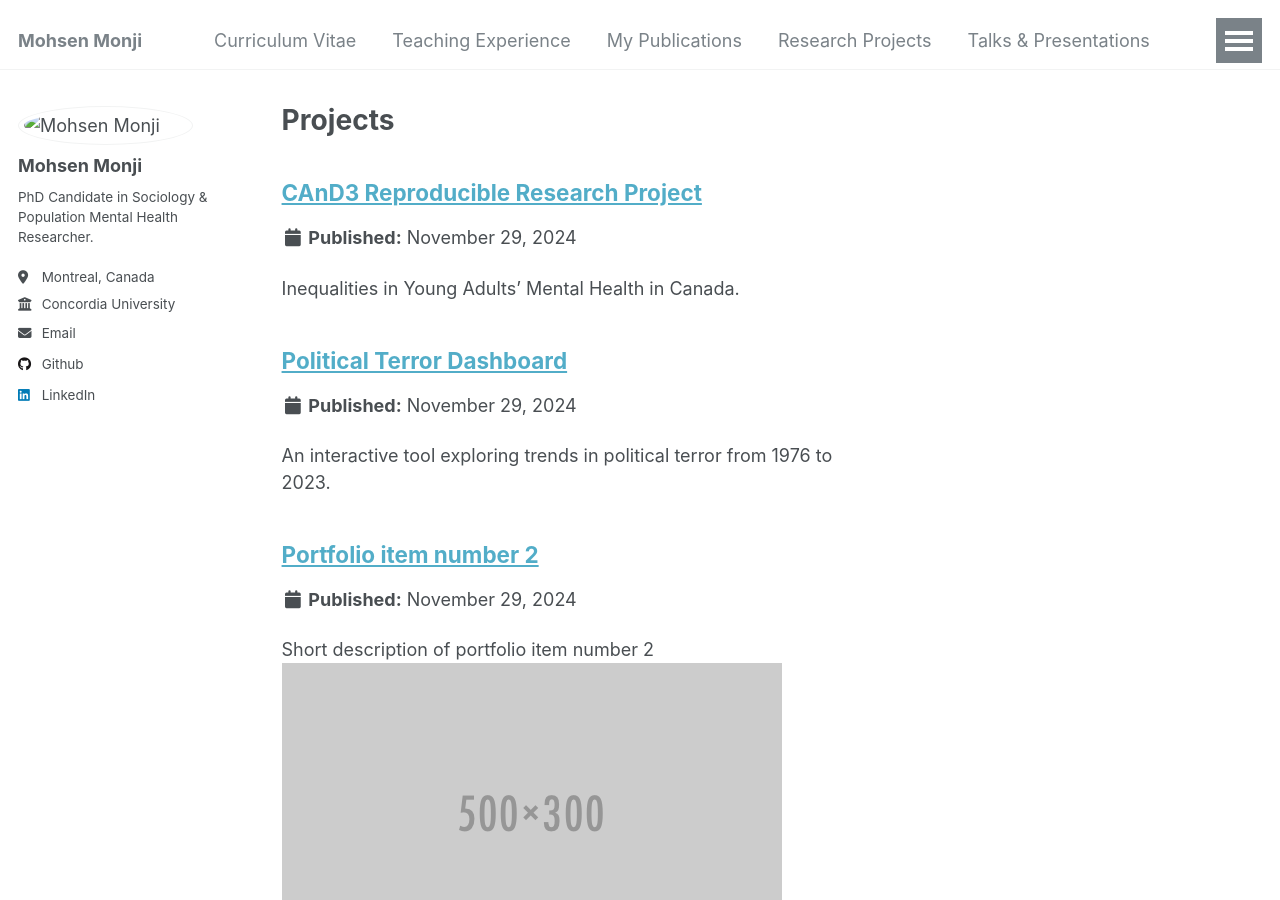
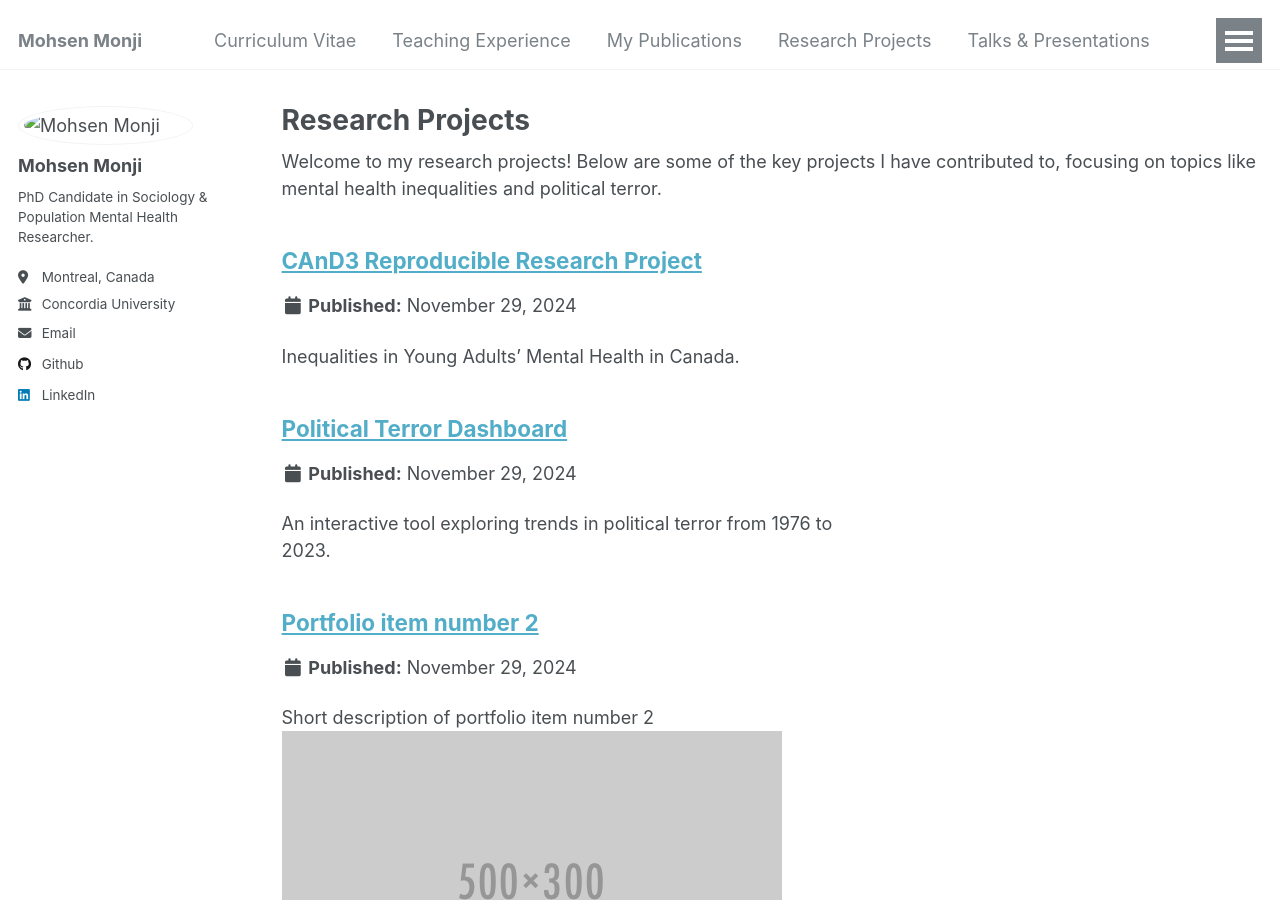
Before and after one commit to Mohsnmonji/mohsnmonji.github.io, a Jekyll site: the page built from _pages/portfolio.html, in a window 1280 px wide and 900 px high. Built offline with Jekyll 4.4.1, drawn with Linux system fonts in a browser that asks for light colours.

Commit message:
Update portfolio.html

```diff
--- a/_pages/portfolio.html
+++ b/_pages/portfolio.html
@@ -1,12 +1,14 @@
 ---
 layout: archive
-title: "Projects"
+title: "Research Projects"
 permalink: /projects/
 author_profile: true
 ---
 
 {% include base_path %}
 
+Welcome to my research projects! Below are some of the key projects I have contributed to, focusing on topics like mental health inequalities and political terror.
+
 {% for post in site.portfolio %}
   {% include archive-single.html %}
 {% endfor %}
```
